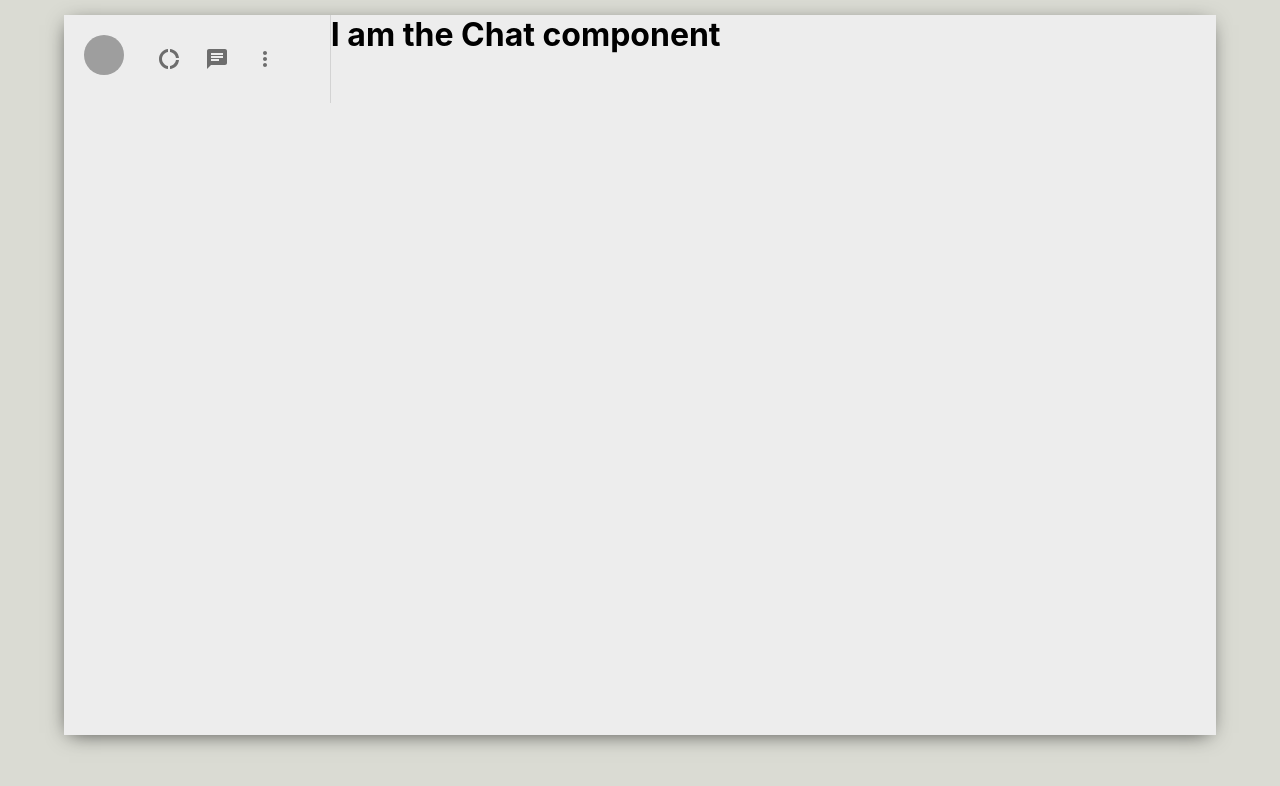
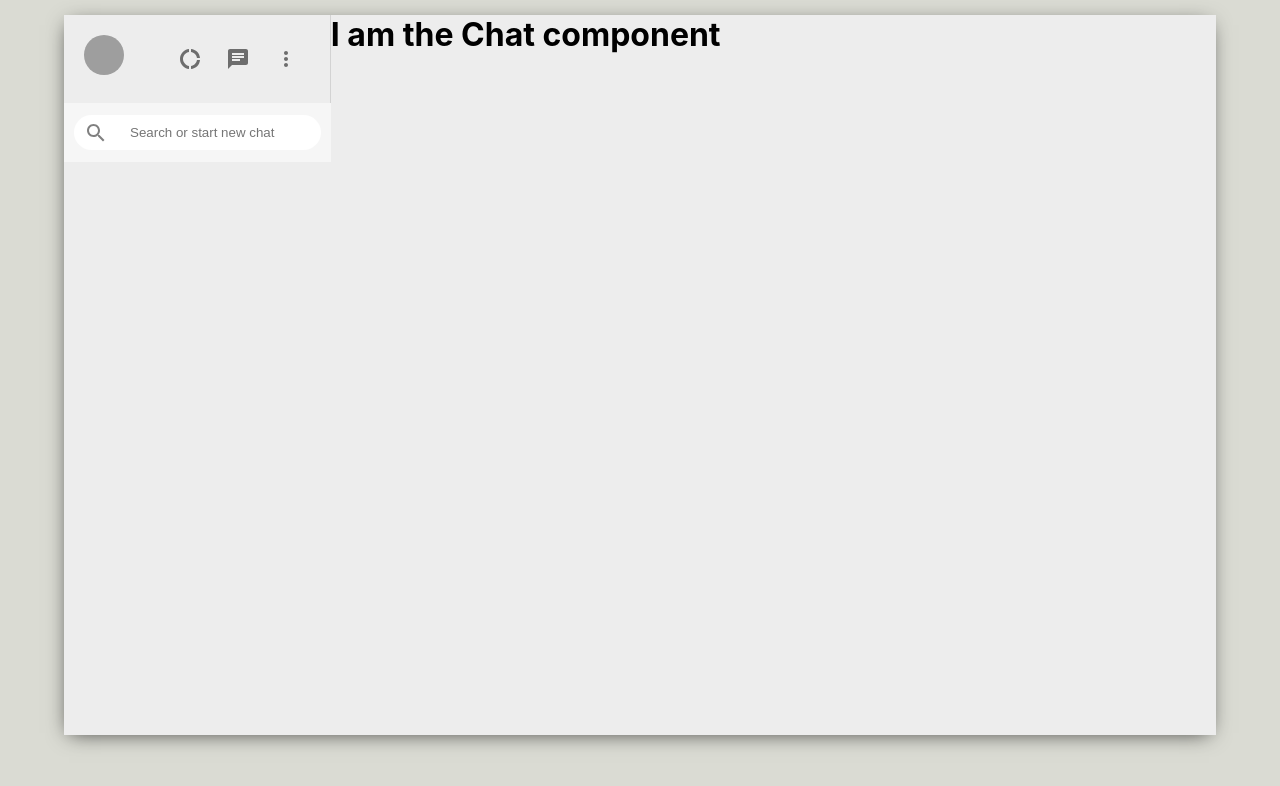
Before and after one commit to mauroleos/WhatsApp-clone, a React (Create React App) app in the folder whatsapp-mern/: page / in a window 1280 px wide. Shown: the top 786 px of the page. Built offline with nearby package versions, Linux system fonts and the light colour scheme; grey boxes are pictures that could not be loaded.

Commit message:
Worked on CSS for the search bar

```diff
--- a/whatsapp-mern/src/Sidebar.css
+++ b/whatsapp-mern/src/Sidebar.css
@@ -24,4 +24,30 @@
 }
 
 .sidebar__search {
+  display: flex;
+  align-items: center;
+  background-color: #f6f6f6;
+  height: 39px;
+  padding: 10px;
 }
+
+.sidebar__searchContainer {
+  display: flex;
+  align-items: center;
+  background-color: white;
+  width: 100%;
+  height: 35px;
+  border-radius: 20px;
+}
+
+.sidebar__searchContainer > .MuiSvgIcon-root {
+  color: grey;
+  padding: 10px;
+}
+
+.sidebar__searchContainer > input {
+  border: none;
+  /* gets rid of blue box */
+  outline-width: 0;
+  margin-left: 10px;
+}
--- a/whatsapp-mern/src/Sidebar.js
+++ b/whatsapp-mern/src/Sidebar.js
@@ -4,6 +4,7 @@ import DonutLargeIcon from "@material-ui/icons/DonutLarge";
 import { Avatar, IconButton } from "@material-ui/core"
 import ChatIcon from '@material-ui/icons/Chat';
 import MoreVertIcon from '@material-ui/icons/MoreVert';
+import SearchIcon from '@material-ui/icons/Search';
 
 function Sidebar() {
     return (
@@ -21,8 +22,15 @@ function Sidebar() {
                         <MoreVertIcon />
                     </IconButton>
                 </div>
-                <div></div>
-
+            </div>
+            <div className="sidebar__search">
+                <div className="sidebar__searchContainer">
+                    <SearchIcon />
+                    <input
+                    placeholder="Search or start new chat"
+                    type="text"
+                    />
+                </div>
             </div>
         </div>
     );
```
